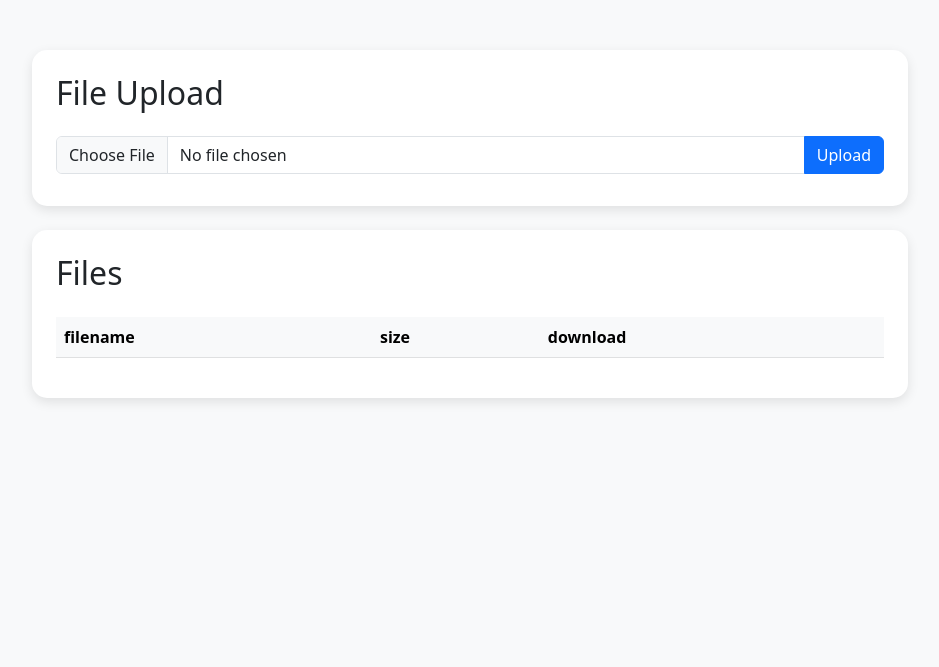
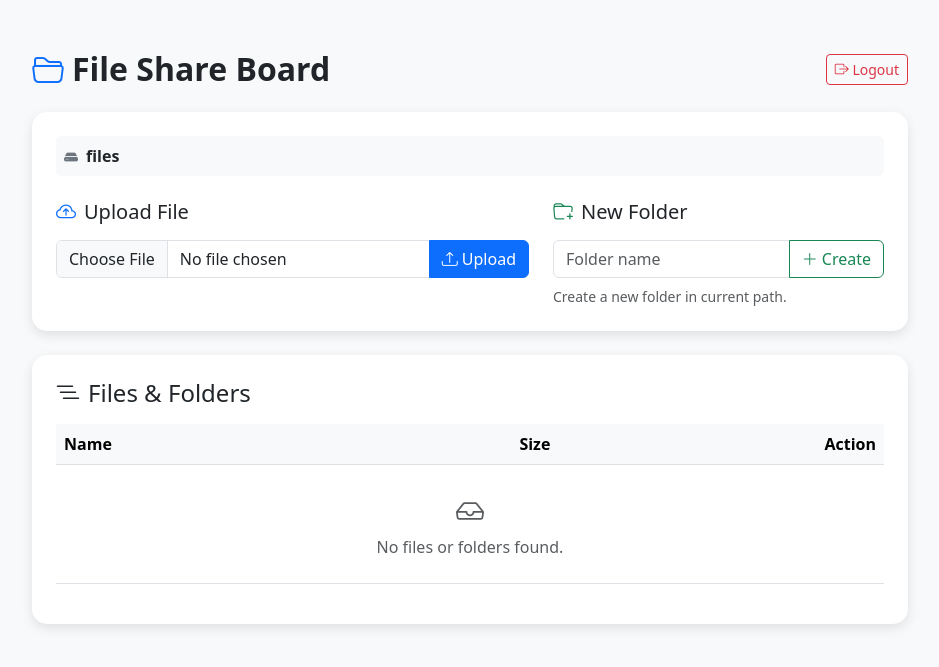
Before and after one commit to root-LH/fileSharingBoard, a Flask app: page / in a window 1280 px wide. Shown: the top 667 px of the page, without its empty margins (170-1109 px from the left). Run offline with Flask 3, Linux system fonts and the light colour scheme; the visitor is signed in with stand-in values (Sample User, id 1); lists and menus that the app fills with data are empty.

Commit message:
feat: add directory creation and folder-based file upload

```diff
--- a/app.py
+++ b/app.py
@@ -1,6 +1,6 @@
 from flask import Flask, render_template, request, redirect, url_for, send_from_directory, session
-from werkzeug.utils import secure_filename
 import os
+import re
 import configparser
 
 config = configparser.ConfigParser()
@@ -18,6 +18,33 @@ os.makedirs(UPLOAD_DIR, exist_ok=True)
 app = Flask(__name__)
 app.secret_key = config['SECURITY']['secret_key']
 app.config['MAX_CONTENT_LENGTH'] = 10 * 1024 * 1024 * 1024
+
+def sanitize_name(name):
+    """
+    Sanitizes file and folder names while preserving Unicode characters (e.g. Korean).
+    Removes path separators and forbidden characters to prevent path manipulation.
+    """
+    if not name:
+        return None
+    name = os.path.basename(name.strip())
+    name = re.sub(r'[\/\\:*?"<>|]', '', name).strip()
+    if name in ['', '.', '..']:
+        return None
+    return name
+
+def get_safe_path(base_dir, subpath=""):
+    """
+    Resolves and validates a safe absolute path inside base_dir.
+    Prevents directory traversal (Path Traversal) attacks.
+    """
+    subpath = (subpath or "").strip("/\\ ")
+    if not subpath:
+        return base_dir
+    full_path = os.path.abspath(os.path.join(base_dir, subpath))
+    common = os.path.commonpath([os.path.abspath(base_dir), full_path])
+    if common != os.path.abspath(base_dir):
+        raise ValueError("Invalid path access")
+    return full_path
 
 @app.before_request
 def check_login():
@@ -58,36 +85,117 @@ def format_size(size):
 
 @app.route("/")
 def index():
+    subpath = request.args.get("path", "").strip("/\\ ")
+    try:
+        current_dir = get_safe_path(UPLOAD_DIR, subpath)
+    except ValueError:
+        return redirect(url_for("index"))
+
+    if not os.path.exists(current_dir) or not os.path.isdir(current_dir):
+        return redirect(url_for("index"))
+
+    folders = []
     file_list = []
 
-    for name in os.listdir(UPLOAD_DIR):
-        path = os.path.join(UPLOAD_DIR, name)
-        if os.path.isfile(path):
+    for name in sorted(os.listdir(current_dir)):
+        if name.startswith('.'):
+            continue
+        path = os.path.join(current_dir, name)
+        item_rel_path = os.path.join(subpath, name) if subpath else name
+        item_url_path = item_rel_path.replace("\\", "/")
+
+        if os.path.isdir(path):
+            folders.append({
+                "name": name,
+                "path": item_url_path
+            })
+        elif os.path.isfile(path):
             size = os.path.getsize(path)
             file_list.append({
                 "name": name,
+                "path": item_url_path,
                 "size": format_size(size),
                 "bytes": size
             })
-    return render_template("index.html", files=file_list)
+
+    # Build breadcrumb navigation (Root(files) -> Subdirectories)
+    breadcrumbs = [{"name": "files", "path": ""}]
+    if subpath:
+        parts = [p for p in subpath.replace("\\", "/").split("/") if p]
+        accum = []
+        for part in parts:
+            accum.append(part)
+            breadcrumbs.append({"name": part, "path": "/".join(accum)})
+
+    # Parent folder path
+    parent_path = None
+    if subpath:
+        parts = [p for p in subpath.replace("\\", "/").split("/") if p]
+        if len(parts) > 1:
+            parent_path = "/".join(parts[:-1])
+        else:
+            parent_path = ""
+
+    return render_template(
+        "index.html",
+        current_path=subpath.replace("\\", "/"),
+        parent_path=parent_path,
+        breadcrumbs=breadcrumbs,
+        folders=folders,
+        files=file_list
+    )
+
+@app.route("/create_folder", methods=["POST"])
+def create_folder():
+    folder_name = request.form.get("folder_name", "")
+    current_path = request.form.get("current_path", "").strip("/\\ ")
+
+    clean_name = sanitize_name(folder_name)
+    if not clean_name:
+        return redirect(url_for("index", path=current_path))
+
+    try:
+        target_dir = get_safe_path(UPLOAD_DIR, current_path)
+        new_folder_path = os.path.join(target_dir, clean_name)
+        os.makedirs(new_folder_path, exist_ok=True)
+    except ValueError:
+        return redirect(url_for("index"))
+
+    return redirect(url_for("index", path=current_path))
 
 @app.route("/upload", methods=["POST"])
 def upload():
+    current_path = request.form.get("current_path", "").strip("/\\ ")
     if "file" not in request.files:
+        return redirect(url_for("index", path=current_path))
+
+    f = request.files["file"]
+    if f.filename == "":
+        return redirect(url_for("index", path=current_path))
+
+    filename = sanitize_name(f.filename)
+    if not filename:
+        return redirect(url_for("index", path=current_path))
+
+    try:
+        target_dir = get_safe_path(UPLOAD_DIR, current_path)
+    except ValueError:
         return redirect(url_for("index"))
 
-    f = request.files["file"]
-    if (f.filename == ""):
-        return redirect(url_for("index"))
+    os.makedirs(target_dir, exist_ok=True)
+    save_path = os.path.join(target_dir, filename)
+    f.save(save_path)
+    return redirect(url_for("index", path=current_path))
 
-    filename = secure_filename(f.filename)
-    save_path = os.path.join(UPLOAD_DIR, filename)
-    f.save(save_path)
-    return redirect(url_for("index"))
-
-@app.route("/download/<filename>")
-def download(filename):
-    return send_from_directory(UPLOAD_DIR, filename, as_attachment=True)
+@app.route("/download/<path:filepath>")
+def download(filepath):
+    filename = os.path.basename(filepath)
+    return send_from_directory(
+        UPLOAD_DIR,
+        filepath,
+        as_attachment=True,
+        download_name=filename
+    )
 
 if __name__ == "__main__":
     app.run(host="0.0.0.0", port=443, ssl_context=(CERT_FILE, KEY_FILE))
--- a/static/upload.js
+++ b/static/upload.js
@@ -3,6 +3,9 @@ document.getElementById("uploadForm").addEventListener("submit", function (e) {
 
     const fileInput = document.getElementById("fileInput");
     if (!fileInput.files.length) return;
+
+    const currentPathInput = document.getElementById("currentPathInput");
+    const currentPath = currentPathInput ? currentPathInput.value : "";
 
     const speedText = document.getElementById("speedText");
     const progressBar = document.getElementById("progressBar");
@@ -10,6 +13,7 @@ document.getElementById("uploadForm").addEventListener("submit", function (e) {
 
     const formData = new FormData();
     formData.append("file", fileInput.files[0]);
+    formData.append("current_path", currentPath);
 
     const xhr = new XMLHttpRequest();
     xhr.open("POST", "/upload", true);
@@ -44,9 +48,15 @@ document.getElementById("uploadForm").addEventListener("submit", function (e) {
 
     xhr.onload = function () {
         if (xhr.status === 200) {
-            document.getElementById("progressText").innerText = "완료";
+            document.getElementById("progressText").innerText = "Completed";
             setTimeout(() => location.reload(), 1000);
+        } else {
+            document.getElementById("progressText").innerText = "Upload failed (" + xhr.status + ")";
         }
+    };
+
+    xhr.onerror = function () {
+        document.getElementById("progressText").innerText = "An error occurred during upload.";
     };
 
     xhr.send(formData);
--- a/templates/index.html
+++ b/templates/index.html
@@ -1,5 +1,5 @@
 <!DOCTYPE html>
-<html lang="ko">
+<html lang="en">
 <head>
     <meta charset="utf-8">
     <meta name="viewport" content="width=device-width, initial-scale=1.0">
@@ -11,17 +11,47 @@
         .container { max-width: 900px; margin-top: 50px; }
         .card { border-radius: 15px; border: none; box-shadow: 0 4px 12px rgba(0,0,0,0.1); }
         .progress { height: 20px; display: none; margin-top: 15px; }
+        .breadcrumb-item + .breadcrumb-item::before { content: "/"; }
     </style>
 </head>
 <body>
 
 <div class="container">
+    <!-- Header -->
+    <div class="d-flex justify-content-between align-items-center mb-4">
+        <h2 class="m-0 fw-bold"><i class="bi bi-folder2-open text-primary me-2"></i>File Share Board</h2>
+        <a href="{{ url_for('logout') }}" class="btn btn-outline-danger btn-sm">
+            <i class="bi bi-box-arrow-right"></i> Logout
+        </a>
+    </div>
+
+    <!-- Upload & Create Folder Card -->
     <div class="card p-4 mb-4">
-        <h2 class="mb-4">File Upload</h2>
+        <!-- Breadcrumb navigation -->
+        <nav aria-label="breadcrumb">
+            <ol class="breadcrumb mb-4 p-2 bg-light rounded align-items-center">
+                <li class="me-2 text-muted small"><i class="bi bi-hdd-fill text-secondary"></i></li>
+                {% for crumb in breadcrumbs %}
+                    {% if loop.last %}
+                        <li class="breadcrumb-item active fw-bold text-dark" aria-current="page">{{ crumb.name }}</li>
+                    {% else %}
+                        <li class="breadcrumb-item"><a href="{{ url_for('index', path=crumb.path) }}" class="text-decoration-none">{{ crumb.name }}</a></li>
+                    {% endif %}
+                {% endfor %}
+            </ol>
+        </nav>
+
+        <div class="row g-4">
+            <!-- File upload -->
+            <div class="col-12 col-md-7 border-md-end">
+                <h5 class="card-title mb-3"><i class="bi bi-cloud-arrow-up text-primary me-2"></i>Upload File</h5>
                 <form id="uploadForm" enctype="multipart/form-data">
+                    <input type="hidden" name="current_path" id="currentPathInput" value="{{ current_path }}">
                     <div class="input-group">
-                <input type="file" name="file" id="fileInput" class="form-control">
-                <button type="submit" class="btn btn-primary">Upload</button>
+                        <input type="file" name="file" id="fileInput" class="form-control" required>
+                        <button type="submit" class="btn btn-primary">
+                            <i class="bi bi-upload"></i> Upload
+                        </button>
                     </div>
                 </form>
 
@@ -35,25 +65,84 @@
                 </div>
             </div>
 
+            <!-- Create folder -->
+            <div class="col-12 col-md-5">
+                <h5 class="card-title mb-3"><i class="bi bi-folder-plus text-success me-2"></i>New Folder</h5>
+                <form action="{{ url_for('create_folder') }}" method="POST">
+                    <input type="hidden" name="current_path" value="{{ current_path }}">
+                    <div class="input-group">
+                        <input type="text" name="folder_name" class="form-control" placeholder="Folder name" required>
+                        <button type="submit" class="btn btn-outline-success">
+                            <i class="bi bi-plus-lg"></i> Create
+                        </button>
+                    </div>
+                </form>
+                <div class="form-text text-muted mt-2">
+                    Create a new folder in current path.
+                </div>
+            </div>
+        </div>
+    </div>
+
+    <!-- Files & Folders List Card -->
     <div class="card p-4">
-        <h2 class="mb-4">Files</h2>
+        <div class="d-flex justify-content-between align-items-center mb-3">
+            <h4 class="m-0"><i class="bi bi-list-nested me-2"></i>Files & Folders</h4>
+            {% if parent_path is not none %}
+            <a href="{{ url_for('index', path=parent_path) }}" class="btn btn-sm btn-outline-secondary">
+                <i class="bi bi-arrow-up-left"></i> Up to Parent Folder
+            </a>
+            {% endif %}
+        </div>
+
         <div class="table-responsive">
-            <table class="table table-hover">
+            <table class="table table-hover align-middle">
                 <thead class="table-light">
                     <tr>
-                        <th>filename</th>
-                        <th>size</th>
-                        <th>download</th>
+                        <th style="width: 55%;">Name</th>
+                        <th style="width: 25%;">Size</th>
+                        <th style="width: 20%; text-align: right;">Action</th>
                     </tr>
                 </thead>
                 <tbody>
+                    {% if not folders and not files %}
+                    <tr>
+                        <td colspan="3" class="text-center text-muted py-4">
+                            <i class="bi bi-inbox fs-3 d-block mb-1"></i>
+                            No files or folders found.
+                        </td>
+                    </tr>
+                    {% endif %}
+
+                    <!-- Folders -->
+                    {% for folder in folders %}
+                    <tr>
+                        <td>
+                            <i class="bi bi-folder-fill text-warning me-2 fs-5"></i>
+                            <a href="{{ url_for('index', path=folder.path) }}" class="text-decoration-none fw-semibold text-dark">
+                                {{ folder.name }}
+                            </a>
+                        </td>
+                        <td class="text-muted"><span class="badge bg-light text-secondary border">Folder</span></td>
+                        <td style="text-align: right;">
+                            <a href="{{ url_for('index', path=folder.path) }}" class="btn btn-sm btn-outline-secondary">
+                                <i class="bi bi-folder2-open"></i> Open
+                            </a>
+                        </td>
+                    </tr>
+                    {% endfor %}
+
+                    <!-- Files -->
                     {% for f in files %}
                     <tr>
-                        <td class="text-truncate" style="max-width: 350px;">{{ f.name }}</td>
+                        <td class="text-truncate" style="max-width: 350px;">
+                            <i class="bi bi-file-earmark-text text-primary me-2 fs-5"></i>
+                            {{ f.name }}
+                        </td>
                         <td>{{ f.size }}</td>
-                        <td>
-                            <a href="{{ url_for('download', filename=f.name) }}" class="btn btn-sm btn-outline-primary">
-                                <i class="bi bi-download"></i> download
+                        <td style="text-align: right;">
+                            <a href="{{ url_for('download', filepath=f.path) }}" class="btn btn-sm btn-outline-primary">
+                                <i class="bi bi-download"></i> Download
                             </a>
                         </td>
                     </tr>
```
Lines whose indentation alone changed are shown as unchanged.
